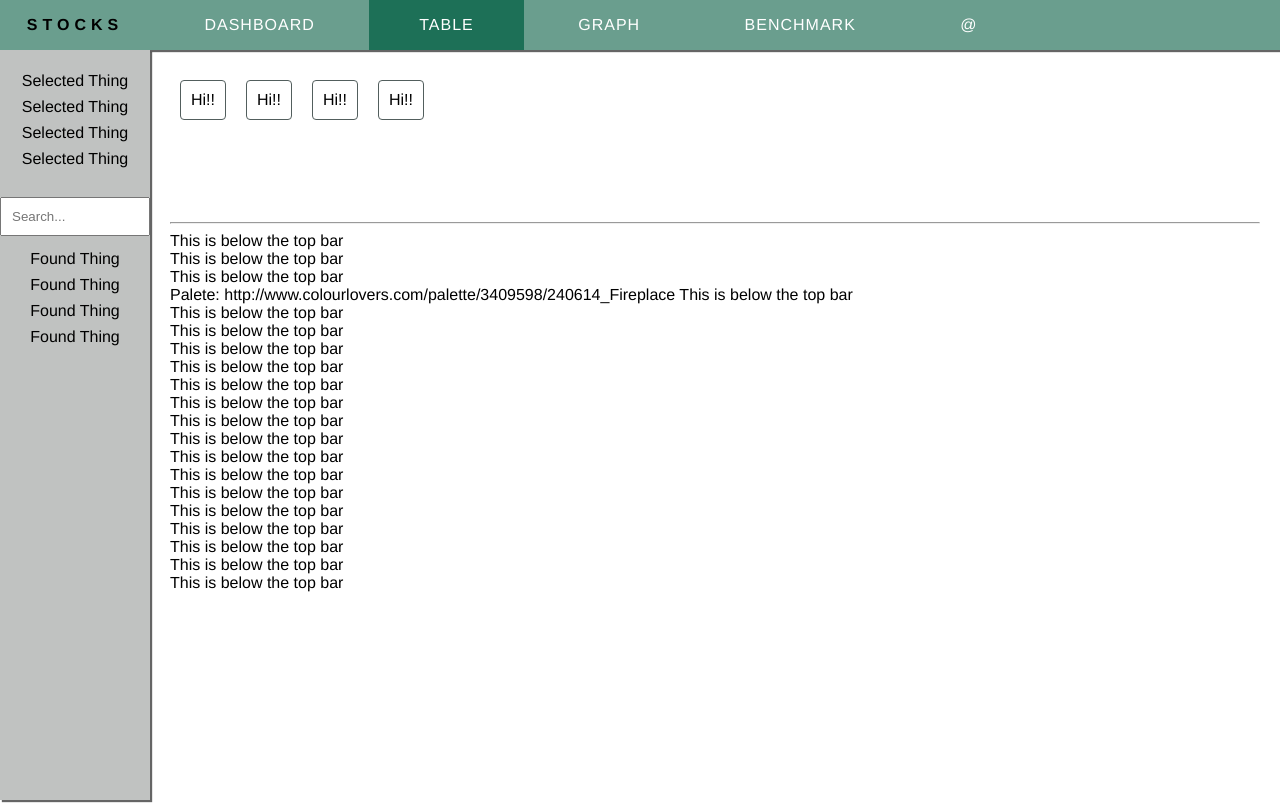
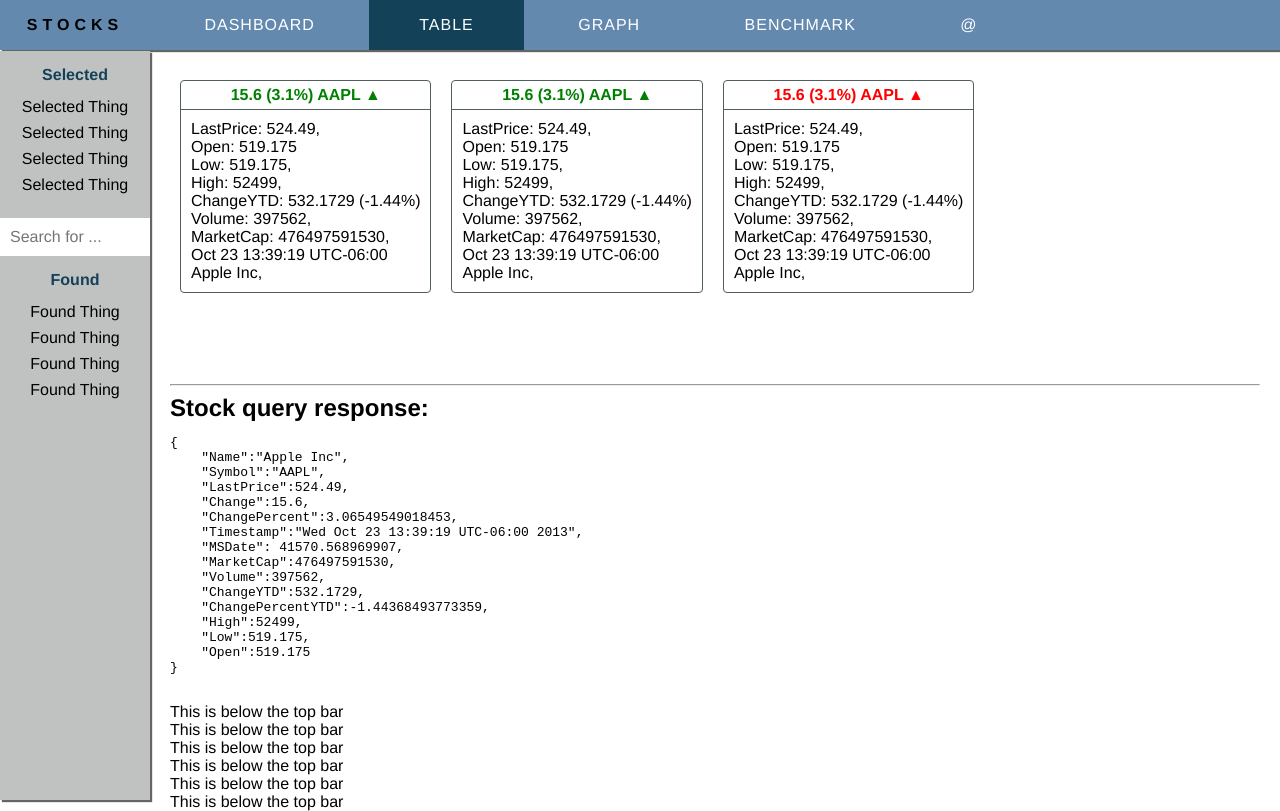
Before and after one commit to killfill/front_end_application, a plain HTML site: page app/playground/plain_html/layout.html in a window 1280 px wide. Shown: the top 811 px of the page. Drawn offline with Linux system fonts and the light colour scheme.

Commit message:
Show the data that boxes will have.

```diff
--- a/app/playground/plain_html/layout.css
+++ b/app/playground/plain_html/layout.css
@@ -1,9 +1,15 @@
 /* Layout css stuff */
 
-html, body, ul {
+
+
+/* Reset */
+html, body, ul, h1, h2, h3, h4, input {
 	margin: 0;
 	padding: 0;
 	border: 0;
+}
+
+html, body, ul, input {
 	font-family: "Helvetica Neue";
 	font-weight: 200;
 }
@@ -18,7 +24,7 @@
 	overflow: hidden;
 	overflow-y: scroll;
 	left: 0;
-	top: 50px;
+	top: 51px;
 	bottom: 0;
 	width: 150px;
 	background-color: #C0C2C1;
@@ -28,8 +34,18 @@
 .sidebar input {
 	width: 100%;
 	padding: 10px;
-	margin-top: 25px;
-	margin-bottom: 10px;
+	font-size: 1em;
+}
+
+.sidebar h4 {
+	color: #134158;
+	text-align: center;
+	margin: 10px;
+	margin-top: 15px;
+}
+
+.sidebar div:first-child {
+	margin-bottom: 20px;
 }
 
 .middle {
@@ -44,7 +60,7 @@
 	top: 0;
 	height: 50px;
 	width: 100%;
-	background-color: #6A9E8E;
+	background-color: #6489AF;
 	box-shadow: 2px 2px 1px rgba(50, 50, 50, 0.75);
 }
 
@@ -58,7 +74,7 @@
 
 /* Menu links */
 .topbar ul li a:hover {
-	color: #1D7057;
+	color: #134158;
 }
 .topbar ul.hover li:hover {
 	background-color: inherit;
@@ -74,7 +90,7 @@
 }
 
 .topbar ul li.selected {
-	background-color: #1D7057;
+	background-color: #134158;
 }
 
 .topbar ul li.selected a {
--- a/app/playground/plain_html/layout.html
+++ b/app/playground/plain_html/layout.html
@@ -8,15 +8,38 @@
 			/* Boxen! */
 			.box {
 				border: 1px #525E5D solid;
-				padding: 10px;
 				margin: 10px;
 				float: left;
 				border-radius: 4px
 			}
 
+			.box .header {
+				border-bottom: 1px #525E5D solid;
+				padding: 5px;
+				text-transform: uppercase;
+				text-align: center;
+				font-weight: 600;
+			}
+
+			.box .body {
+				padding: 10px;
+			}
+
+
+
+			.positive {
+				color: green;
+			}
+
+			.negative {
+				color: red;
+			}
+
 		</style>
 
 	</head>
+
+
 
 	<body>
 
@@ -32,40 +55,84 @@
 		</section>
 
 		<section class="sidebar">
-			<br/>
+			<div>
+				<h4>Selected</h4>
 				<ul class='items'>
 					<li>Selected Thing</li>
 					<li>Selected Thing</li>
 					<li>Selected Thing</li>
 					<li>Selected Thing</li>
 				</ul>
-			<input type="text" placeholder='Search...'>
+			</div>
+			<input type="text" placeholder='Search for ...'>
+			<div>
 				<ul class='items hover pointer'>
+					<h4>Found</h4>
 					<li>Found Thing</li>
 					<li>Found Thing</li>
 					<li>Found Thing</li>
 					<li>Found Thing</li>
 				</ul>
+			</div>
 		</section>
 
 		<section class="middle">
 
 
 			<article class='box'>
-				Hi!!
+				<div class='header positive'>15.6 (3.1%) aapl &#9650</div>
+
+				<div class="body">
+
+					<div>LastPrice: 524.49,</div>
+
+					<div>Open: 519.175
+					<div>Low: 519.175,</div>
+					<div>High: 52499,</div>
+					<div>ChangeYTD: 532.1729 (-1.44%)</div>
+					<div>Volume: 397562,</div>
+					<div>MarketCap: 476497591530,</div>
+					<div>Oct 23 13:39:19 UTC-06:00</div>
+					<div>Apple Inc,</div>
+				</div>
 			</article>
 
 			<article class='box'>
-				Hi!!
+				<div class='header positive'>15.6 (3.1%) aapl &#9650</div>
+
+				<div class="body">
+
+					<div>LastPrice: 524.49,</div>
+
+					<div>Open: 519.175
+					<div>Low: 519.175,</div>
+					<div>High: 52499,</div>
+					<div>ChangeYTD: 532.1729 (-1.44%)</div>
+					<div>Volume: 397562,</div>
+					<div>MarketCap: 476497591530,</div>
+					<div>Oct 23 13:39:19 UTC-06:00</div>
+					<div>Apple Inc,</div>
+				</div>
 			</article>
 
 			<article class='box'>
-				Hi!!
+				<div class='header negative'>15.6 (3.1%) aapl &#9650</div>
+
+				<div class="body">
+
+					<div>LastPrice: 524.49,</div>
+
+					<div>Open: 519.175
+					<div>Low: 519.175,</div>
+					<div>High: 52499,</div>
+					<div>ChangeYTD: 532.1729 (-1.44%)</div>
+					<div>Volume: 397562,</div>
+					<div>MarketCap: 476497591530,</div>
+					<div>Oct 23 13:39:19 UTC-06:00</div>
+					<div>Apple Inc,</div>
+				</div>
 			</article>
 
-			<article class='box'>
-				Hi!!
-			</article>
 
 			<br/>
 			<br/>
@@ -75,13 +142,35 @@
 			<br/>
 			<br/>
 			<br/>
+			<br/>
+			<br/>
+			<br/>
+			<br/>
+			<br/>
+			<br/>
+			<br/>
+			<br/>
+			<br/>
 			<hr/>
-
-			This is below the top bar<br/>
-			This is below the top bar<br/>
-			This is below the top bar<br/>
-
-			Palete: http://www.colourlovers.com/palette/3409598/240614_Fireplace
+			<h2>Stock query response:</h2>
+			<pre>
+{
+    "Name":"Apple Inc",
+    "Symbol":"AAPL",
+    "LastPrice":524.49,
+    "Change":15.6,
+    "ChangePercent":3.06549549018453,
+    "Timestamp":"Wed Oct 23 13:39:19 UTC-06:00 2013",
+    "MSDate": 41570.568969907,
+    "MarketCap":476497591530,
+    "Volume":397562,
+    "ChangeYTD":532.1729,
+    "ChangePercentYTD":-1.44368493773359,
+    "High":52499,
+    "Low":519.175,
+    "Open":519.175
+}
+			</pre>
 
 			This is below the top bar<br/>
 			This is below the top bar<br/>
```
Lines whose indentation alone changed are shown as unchanged.
